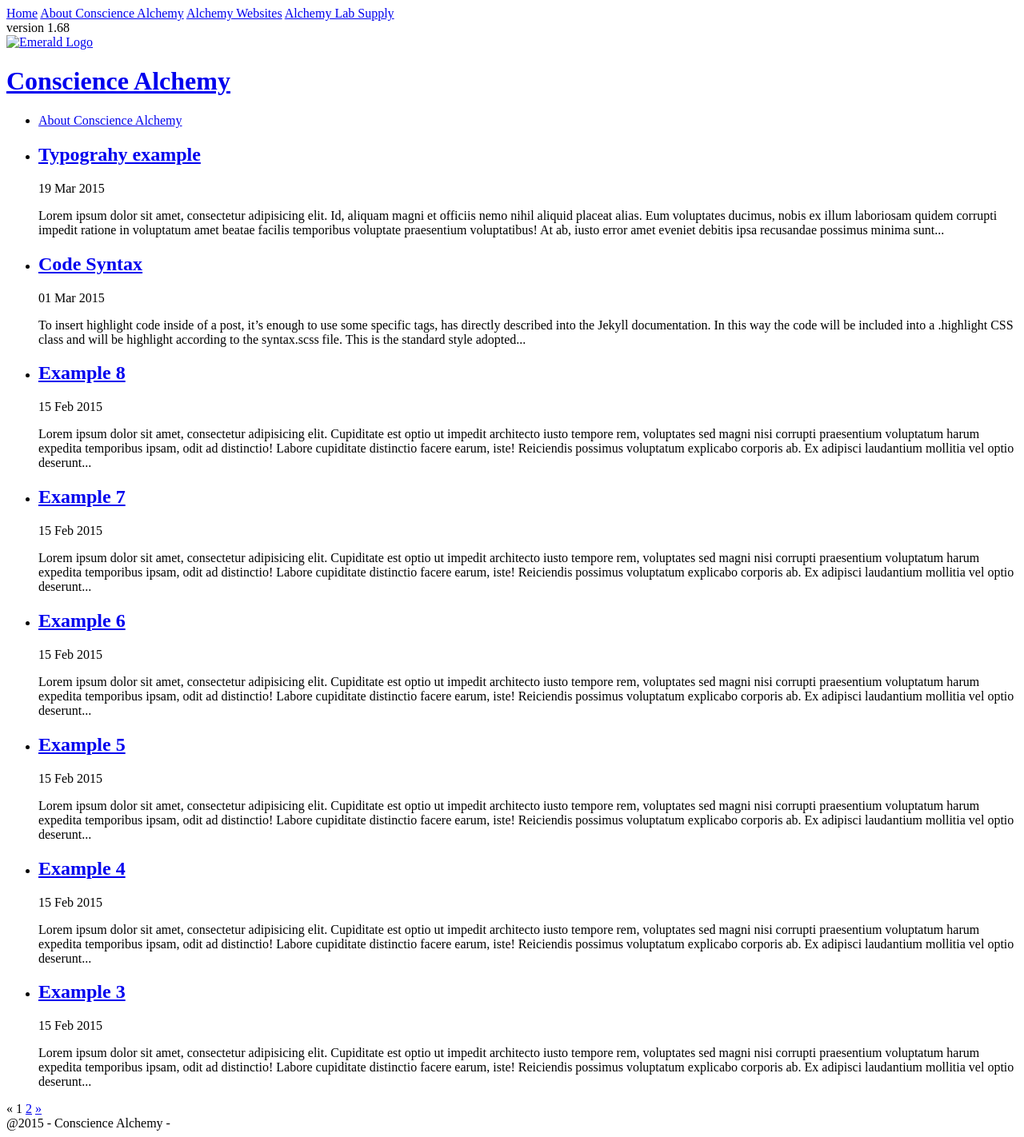
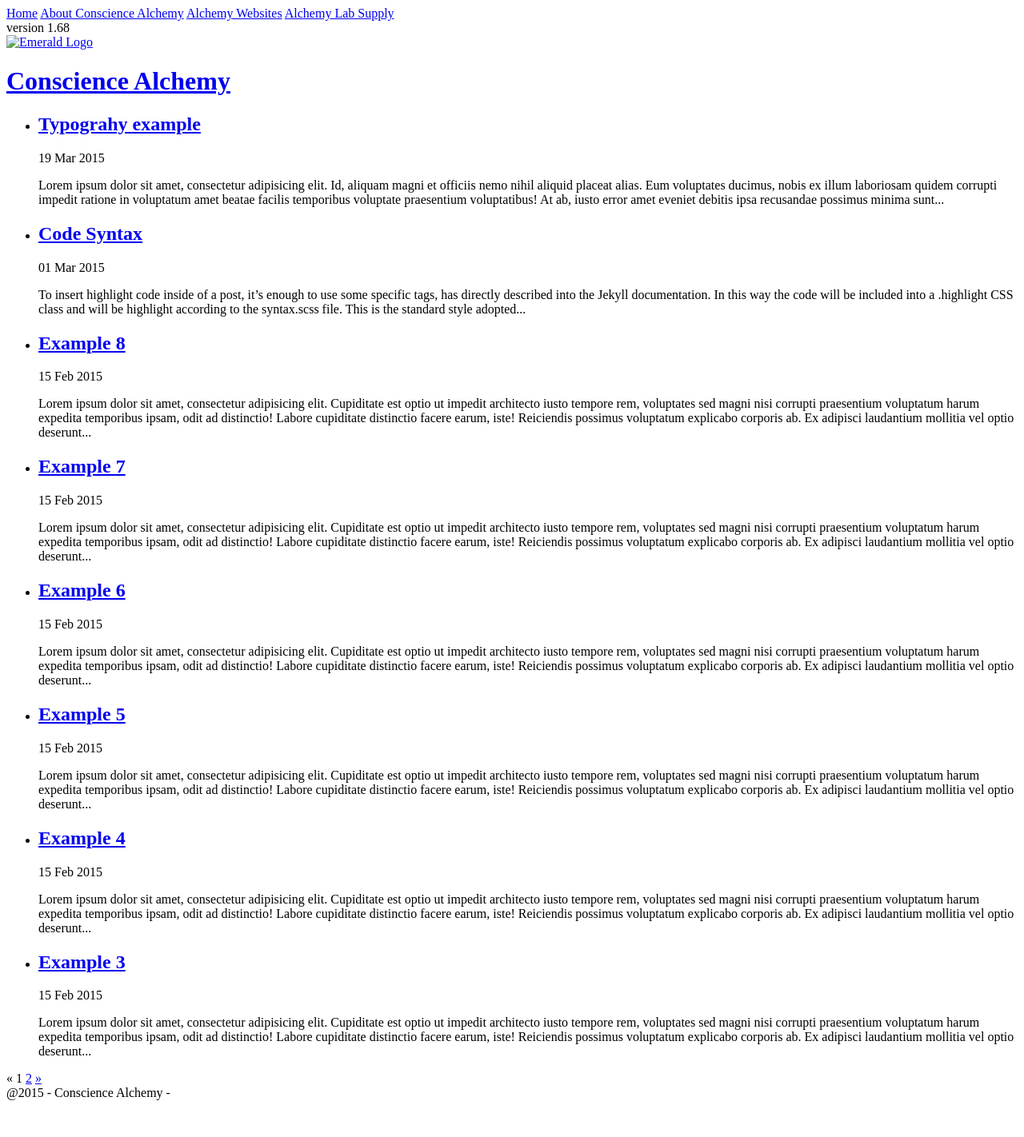
Before and after one commit to jeffward01/Conscience-Alchemy, a Jekyll site: the page built from index.html, in a window 1280 px wide. Shown: the whole page at 80% size. Built offline with Jekyll 4.4.1, drawn with Linux system fonts in a browser that asks for light colours; the list of posts is cut into pages by our own code; after the commit the page ends 1384 px from its top, so only the background shows below that.

Commit message:
removed <nav>

```diff
--- a/_includes/header.html
+++ b/_includes/header.html
@@ -3,19 +3,5 @@
 		<img src="{{ "img/emerald.svg" | prepend: site.baseurl }}" alt="Emerald Logo">
 	  <h1>Conscience Alchemy</h1>
 	</a>
-	<nav class="navbar" role="navigation">
-        <ul class="nav">
-        {% for page in site.pages %}
-          <!-- Compare the page title to the URL -->
-          {% assign current = page.title | downcase %}
 
-          {% if page.title %}
-          <li {% if location == current %} class="nav__item--current" {% else %} class="nav__item" {% endif %}>
-            <a href="{{ page.url | prepend: site.baseurl }}">{{ page.title }}</a>
-          </li>
-          {% endif %}
-
-        {% endfor %}
-        </ul>
-      </nav>
 </header>
```
